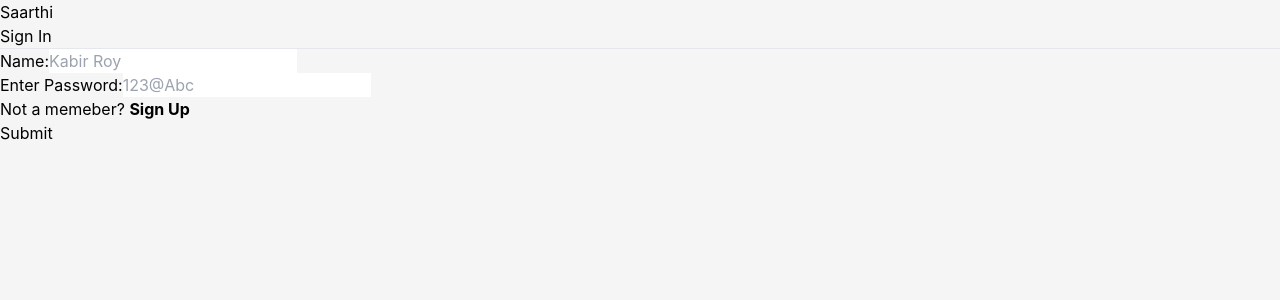
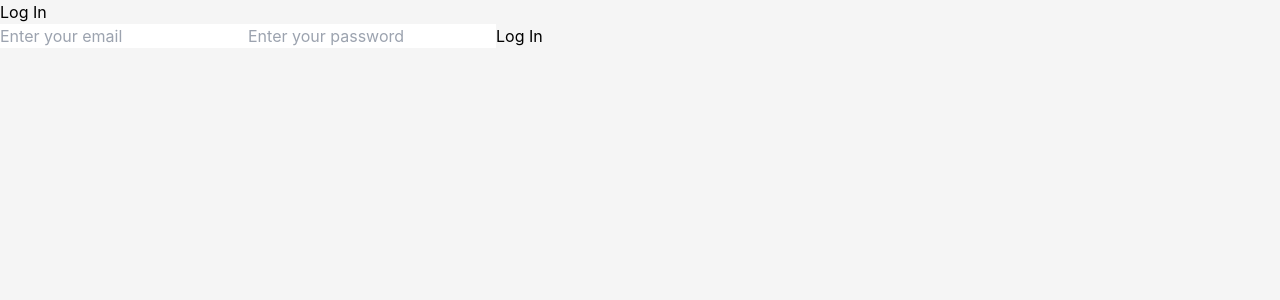
Before and after one commit to 158SR/-SAARTHI, a React (Create React App) app: page /login in a window 1280 px wide. Shown: the top 300 px of the page. Built offline with nearby package versions, Linux system fonts and the light colour scheme.

Commit message:
added login and firbase

```diff
--- a/package.json
+++ b/package.json
@@ -11,10 +11,11 @@
     "@testing-library/jest-dom": "^5.17.0",
     "@testing-library/react": "^13.4.0",
     "@testing-library/user-event": "^13.5.0",
+    "firebase": "^10.5.2",
     "react": "^18.2.0",
     "react-dom": "^18.2.0",
     "react-router-dom": "^6.17.0",
-    "react-scripts": "5.0.1",
+    "react-scripts": "^5.0.1",
     "styled-components": "^6.1.0",
     "web-vitals": "^2.1.4"
   },
--- /dev/null
+++ b/src/components/authanticate/authantication.js
@@ -0,0 +1,15 @@
+// Import the functions you need from the SDKs you need
+import { initializeApp } from "firebase/app";
+impot {getAuth } from 'firebase/auth'
+const firebaseConfig = {
+  apiKey: "AIzaSyAPAdHteemY07oX2HAaa6m3rBtiJNr-oJs",
+  authDomain: "saarthi-e7ee5.firebaseapp.com",
+  projectId: "saarthi-e7ee5",
+  storageBucket: "saarthi-e7ee5.appspot.com",
+  messagingSenderId: "880355658775",
+  appId: "1:880355658775:web:3e9a9d2990273f55456052"
+};
+
+const app = initializeApp(firebaseConfig);
+
+const auth=getAuth()
--- a/src/components/homePage.js
+++ b/src/components/homePage.js
@@ -1,6 +1,7 @@
 import React from 'react'
 import Feed from './feed'
 import UpperSection from './upperSection'
+import { textFieldClasses } from '@mui/material'
 // import Entertainment from './entertainment'
 
 const homePage = () => {
--- a/src/components/login.js
+++ b/src/components/login.js
@@ -1,35 +1,43 @@
-import React from 'react'
-import { Link } from "react-router-dom";
+import React,{ useState} from 'react'
+import {getAuth, signInWithEmailAndPassword} from "firebase/auth";
+
 
 const Login = () => {
+  const [email, setEmail]=useState("");
+    const [password, setPassword]=useState("");
+    const auth=getAuth;
+
+    const signIn =(e) => {
+      e.preventDefault();
+      signInWithEmailAndPassword(auth,email,password)
+      .then((userCredential) => {
+        console.log(userCredential);
+      })
+      .catch((error) => {
+        console.log(error);
+      });
+    };
   return (
-    <div className="form-cont">
-      <div class="logo-wrap">
-        <h1 class="logo">Saarthi</h1>
-      </div>
-      <h1 class="main-head">Sign In</h1>
-      <hr />
-      <form>
-        <div class="form-group">
-          <label for="name">Name:</label>
-          <input type="text" id="name" name="name" placeholder="Kabir Roy"required />
-        </div>
+    <div className="sign-in-container">
+      <form onSubmit={signIn}>
+        <h1>Log In</h1>
+        <input
+        type="email"
+        placeholder="Enter your email"
+        value={email}
+        onChange={(e) => setEmail(e.target.value)}
+        ></input>
+        <input
+        type="password"
+        placeholder="Enter your password"
+        value={password}
+        onChange={(e) => setPassword(e.target.value)}
+        ></input>
+        <button type="submit">Log In</button>
+        </form>
 
-        <div class="form-group">
-          <label for="password">Enter Password:</label>
-          <input type="password" id="password" name="password" required placeholder="123@Abc"/>
-        </div>
-
-        <div class="form-group">
-          <p>Not a memeber? <strong><Link to='/signup'>Sign Up</Link></strong></p>
-        </div>
-
-        <Link to='/signUp' type="submit" class="submit-btn">
-          Submit
-        </Link>
-      </form>
     </div>
-  )
-}
+  );
+};
 
 export default Login
--- /dev/null
+++ b/src/firebase.js
@@ -0,0 +1,18 @@
+// Import the functions you need from the SDKs you need
+import { initializeApp } from "firebase/app";
+import {getauth} from 'firebase/auth'
+const firebaseConfig = {
+  apiKey: "AIzaSyAv5gjeE934d8ik3n_8pxYTWsXgucS5KgU",
+  authDomain: "saarthi-5b0bb.firebaseapp.com",
+  projectId: "saarthi-5b0bb",
+  storageBucket: "saarthi-5b0bb.appspot.com",
+  messagingSenderId: "41487690679",
+  appId: "1:41487690679:web:643cf3895021c08cdd9632"
+};
+
+// Initialize Firebase
+const app = initializeApp(firebaseConfig);
+
+const auth-getAuth();
+
+export {app,auth };
```
Also changed, not shown: 1 other file (tests, documents, lock files or other folders).
